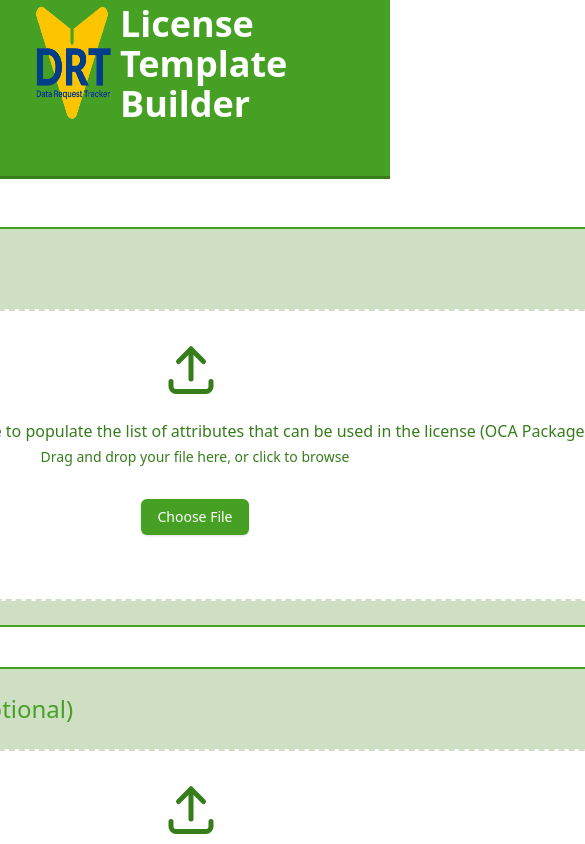
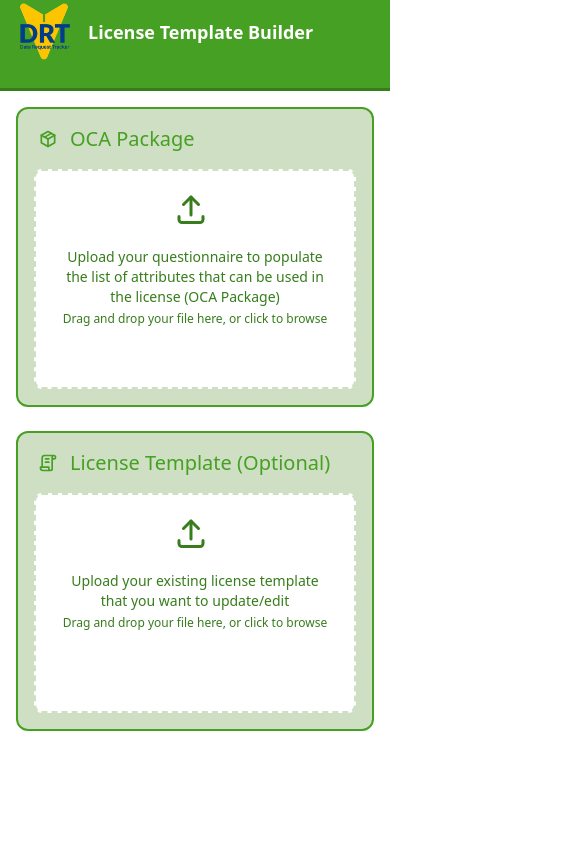
Before and after one commit to ClimateSmartAgCollab/license-writer, a React (Vite) app: page / in a window 390 px wide. Shown: the top 844 px of the page, 585 px wide, since content can reach past the window. Built offline with nearby package versions, Linux system fonts and the light colour scheme.

Commit message:
Add drop area & make the UI responsive

```diff
--- a/src/App.tsx
+++ b/src/App.tsx
@@ -7,7 +7,7 @@ function App() {
   return (
     <>
       <Header />
-      <main className="p-12 flex flex-col gap-10">
+      <main className="p-4 lg:p-12 flex flex-col gap-6 lg:gap-10">
         <LicenseFileUpload />
         <TemplateFileUpload />
       </main>
--- a/src/components/common/FileUpload.tsx
+++ b/src/components/common/FileUpload.tsx
@@ -1,6 +1,5 @@
-import { Button } from "../ui/button";
 import { useDropzone } from "react-dropzone";
-
+import { useCallback } from "react";
 
 const DEFAULT_UPLOAD_HINT = "Drag and drop your file here, or click to browse";
 const DEFAULT_BUTTON_TEXT = "Choose File";
@@ -16,12 +15,18 @@ interface FileUploadProps {
   accept?: string;
 }
 
-const HeaderSection = ({ title, icon }: { title: string; icon: React.ReactNode }) => (
+const HeaderSection = ({
+  title,
+  icon,
+}: {
+  title: string;
+  icon: React.ReactNode;
+}) => (
   <div className="flex align-middle items-start justify-start">
-    <div className="flex items-center justify-center text-[var(--drt-green)] text-2xl p-1 mr-2">
+    <div className="flex items-center justify-center text-[var(--drt-green)] text-xl lg:text-2xl p-1 mr-2">
       {icon}
     </div>
-    <h1 className="text-2xl text-[var(--drt-green)]">{title}</h1>
+    <h1 className="text-xl lg:text-2xl text-[var(--drt-green)]">{title}</h1>
   </div>
 );
 
@@ -29,61 +34,31 @@ const UploadArea = ({
   uploadIcon,
   description,
   uploadHint = DEFAULT_UPLOAD_HINT,
+  isDragActive,
 }: {
   uploadIcon: React.ReactNode;
   description: string;
   uploadHint?: string;
+  isDragActive?: boolean;
 }) => (
   <div className="flex flex-col items-center justify-center">
-    <div className="flex items-center justify-center text-[var(--drt-green-dark)] text-6xl p-1 mr-2">
+    <div className="flex items-center justify-center text-[var(--drt-green-dark)] text-4xl lg:text-6xl p-1 mr-2">
       {uploadIcon}
     </div>
-    <p className="text-md text-[var(--drt-green-dark)] text-center mt-4 mb-1 w-full">
+    <p className="text-sm lg:text-base text-[var(--drt-green-dark)] text-center mt-4 mb-1 w-full px-2 lg:px-0">
       {description}
     </p>
-    <p className="text-sm text-[var(--drt-green-dark)] text-center w-full">
-      {uploadHint}
+    <p
+      className={`text-xs lg:text-sm text-center w-full px-2 lg:px-0 ${
+        isDragActive
+          ? "text-[var(--drt-green)] font-semibold"
+          : "text-[var(--drt-green-dark)]"
+      }`}
+    >
+      {isDragActive ? "Drop the file here" : uploadHint}
     </p>
   </div>
 );
-
-const FileUploadButton = ({
-  buttonText = DEFAULT_BUTTON_TEXT,
-  onFileSelect,
-  accept,
-  uniqueId,
-}: {
-  buttonText?: string;
-  onFileSelect?: (file: File | null) => void;
-  accept?: string;
-  uniqueId: string;
-}) => {
-  const handleFileChange = (event: React.ChangeEvent<HTMLInputElement>) => {
-    const file = event.target.files?.[0] ?? null;
-    onFileSelect?.(file);
-  };
-
-  return (
-    <div className="flex items-center justify-center">
-      <input
-        type="file"
-        id={uniqueId}
-        className="hidden"
-        onChange={handleFileChange}
-        accept={accept}
-        aria-label={buttonText}
-      />
-      <Button
-        variant="default"
-        className="bg-[var(--drt-green)] text-white p-4 rounded-md mt-8 hover:bg-[var(--drt-green-dark)]"
-        onClick={() => document.getElementById(uniqueId)?.click()}
-        type="button"
-      >
-        {buttonText}
-      </Button>
-    </div>
-  );
-};
 
 function FileUpload({
   title,
@@ -95,25 +70,69 @@ function FileUpload({
   onFileSelect,
   accept,
 }: FileUploadProps) {
-  // Generate unique ID for file input to avoid conflicts with multiple instances
-  const fileInputId = `file-upload-${title.toLowerCase().replace(/\s+/g, "-")}`;
+  // Configure onDrop handler
+  const onDrop = useCallback(
+    (acceptedFiles: File[]) => {
+      const file = acceptedFiles[0] || null;
+      onFileSelect?.(file);
+    },
+    [onFileSelect]
+  );
+
+  const {
+    getRootProps,
+    getInputProps,
+    isDragActive,
+    isDragAccept,
+    isDragReject,
+  } = useDropzone({
+    onDrop,
+    accept: accept
+      ? accept.split(",").reduce((acc, ext) => {
+          const trimmedExt = ext.trim();
+          const mimeType =
+            trimmedExt === ".json"
+              ? "application/json"
+              : trimmedExt === ".jinja"
+              ? "application/json"
+              : undefined;
+          if (mimeType) {
+            if (!acc[mimeType]) {
+              acc[mimeType] = [];
+            }
+            acc[mimeType].push(trimmedExt);
+          }
+          return acc;
+        }, {} as Record<string, string[]>)
+      : undefined,
+    multiple: false,
+    noClick: false,
+    noKeyboard: false,
+  });
+
+  const getBorderColor = () => {
+    if (isDragReject) return "border-red-500";
+    if (isDragAccept || isDragActive) return "border-[var(--drt-green-dark)]";
+    return "border-[var(--drt-green-light)]";
+  };
 
   return (
-    <div className="flex flex-col items-center justify-center">
-      <div className="flex flex-col items-start justify-start border-2 border-[var(--drt-green)] p-6 rounded-xl bg-[var(--drt-green-light)] w-250 h-100">
+    <div className="flex flex-col items-center justify-center w-full">
+      <div className="flex flex-col items-start justify-start border-2 border-[var(--drt-green)] p-4 lg:p-6 rounded-xl bg-[var(--drt-green-light)] w-full max-w-2xl min-h-[300px] lg:min-h-[400px]">
         <HeaderSection title={title} icon={icon} />
 
-        <div className="items-center justify-center border-2 border-dashed border-[var(--drt-green-light)] bg-[var(--drt-white)] p-6 rounded-lg w-full h-full mt-6">
+        <div
+          {...getRootProps()}
+          className={`items-center justify-center border-2 border-dashed ${getBorderColor()} bg-[var(--drt-white)] p-4 lg:p-6 rounded-lg w-full flex-1 mt-4 lg:mt-6 cursor-pointer transition-colors ${
+            isDragActive ? "bg-[var(--drt-green-light)] opacity-90" : ""
+          }`}
+        >
+          <input {...getInputProps()} aria-label={buttonText} />
           <UploadArea
             uploadIcon={uploadIcon}
             description={description}
             uploadHint={uploadHint}
-          />
-          <FileUploadButton
-            buttonText={buttonText}
-            onFileSelect={onFileSelect}
-            accept={accept}
-            uniqueId={fileInputId}
+            isDragActive={isDragActive}
           />
         </div>
       </div>
--- a/src/components/common/Header.tsx
+++ b/src/components/common/Header.tsx
@@ -11,21 +11,21 @@ export default function Header({
   homepageUrl = "https://drt-test.canadacentral.cloudapp.azure.com/"
 }: HeaderProps) {
   return (
-    <header className="flex items-center sticky bg-[var(--drt-green)] text-white pb-12 pl-6 w-full border-b-[3px] border-b-[var(--drt-green-dark)]">
+    <header className="flex items-center sticky bg-[var(--drt-green)] text-white pb-6 lg:pb-12 pl-3 lg:pl-6 pr-3 lg:pr-6 w-full border-b-[3px] border-b-[var(--drt-green-dark)]">
       <a
         href={homepageUrl}
         target="_blank"
         rel="noopener noreferrer"
-        className="transition-opacity hover:opacity-80 cursor-pointer"
+        className="transition-opacity hover:opacity-80 cursor-pointer flex-shrink-0"
         aria-label="Go to homepage"
       >
         <img
           src={drtLogo}
-          className="h-32 w-32 mr-8 inline-block"
+          className="h-16 w-16 lg:h-32 lg:w-32 mr-3 lg:mr-8 inline-block"
           alt="DRT logo"
         />
       </a>
-      <h1 className="text-4xl font-semibold">{title}</h1>
+      <h1 className="text-lg lg:text-4xl font-semibold truncate">{title}</h1>
     </header>
   );
 }
```
